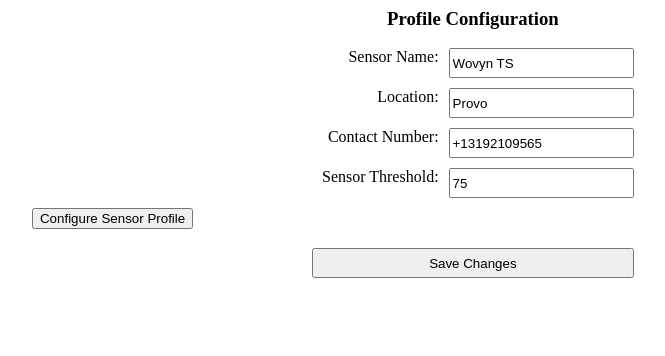
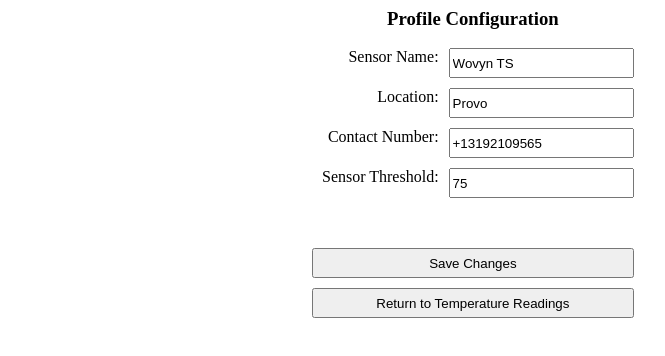
Before and after one commit to albellows/improved-dollop, a website: page dashboard.html in a window 1280 px wide. Shown: the whole page, without its empty margins (85-750 px from the left). Drawn offline with nearby package versions, Linux system fonts and the light colour scheme; no server answers.

Commit message:
fixed back to temperatures for github hosting

```diff
--- a/wovyn-sensor-dashboard/wovyn-sensor-dashboard.component.html
+++ b/wovyn-sensor-dashboard/wovyn-sensor-dashboard.component.html
@@ -42,9 +42,7 @@
 	<button class="wsd-button" id="buttonUpdateProfile" ng-click="$ctrl.updateProfile()">
 		Save Changes
 	</button>
-	<div style="text-align: center;">
-		<a href="/">
-			<button>Configure Sensor Profile</button>
-		</a>
-	</div>
+	<button class="return-button" id="buttonReturn" onclick="location.href = '/improved-dollop';">
+		Return to Temperature Readings
+	</button>
 </div>
```
